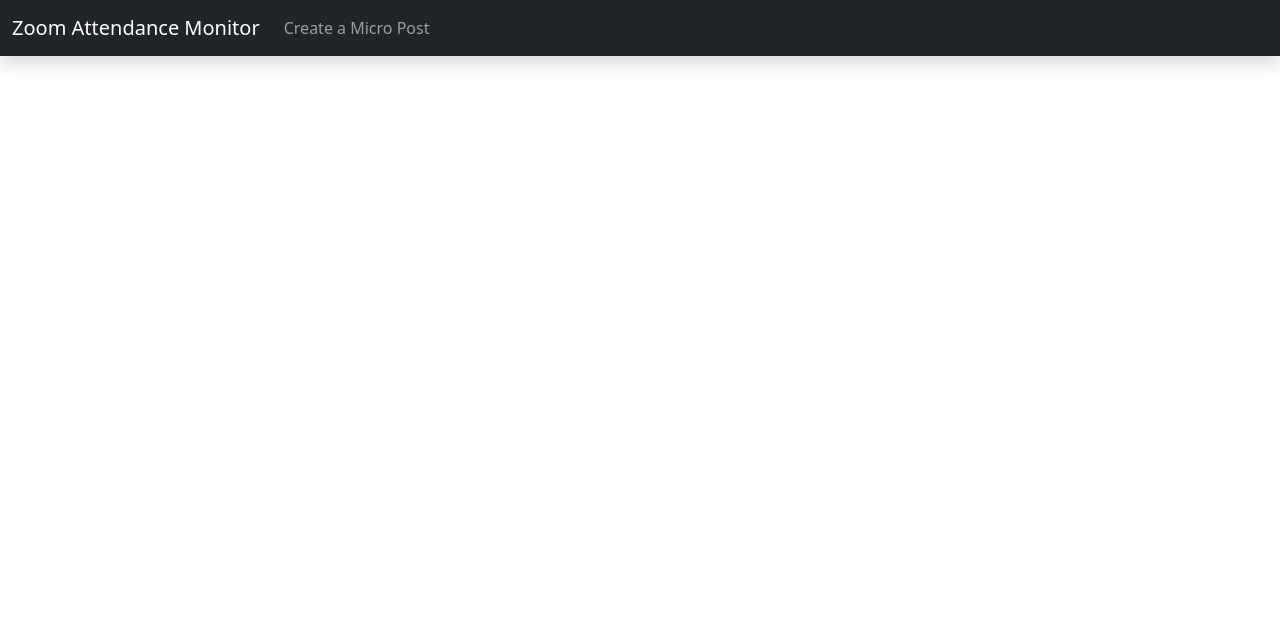
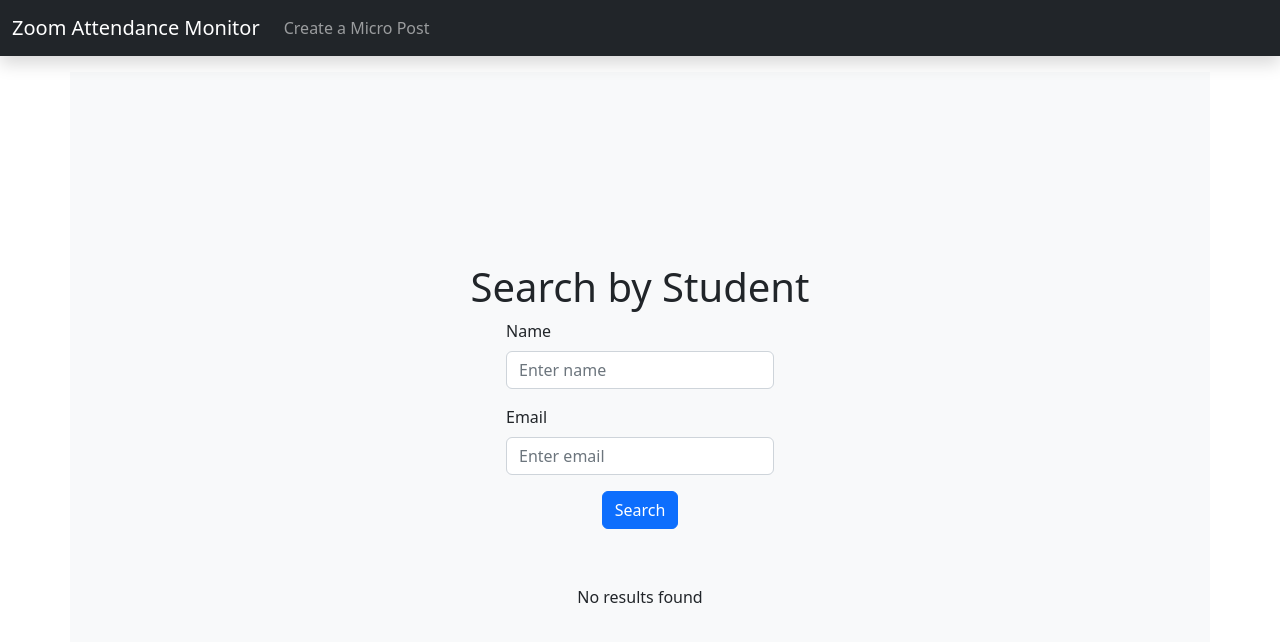
Before and after one commit to CUNYTechPrep/zoom-attendance-monitor, a React (Vite) app in the folder frontend/: page /search/student in a window 1280 px wide. Shown: the top 642 px of the page. Built offline with nearby package versions, Linux system fonts and the light colour scheme.

Commit message:
feat: Create search form for students (#46)
* Create the ui of the form

* Make request to backend to fetch student

* Add loading and error alert on UI

* Fix prettier errors

```diff
--- a/frontend/src/App.jsx
+++ b/frontend/src/App.jsx
@@ -5,6 +5,7 @@ import ShowPostPage from './pages/ShowPostPage';
 import HomePage from './pages/HomePage';
 
 import './App.css';
+import SearchFormStudents from './pages/SearchFormStudents';
 
 function Navigation() {
   return (
@@ -35,6 +36,7 @@ function App() {
           <Routes>
             <Route path="/posts/new" element={<PostFormPage />} />
             <Route path="/posts/:id" element={<ShowPostPage />} />
+            <Route path="/search/student" element={<SearchFormStudents />} />
             <Route path="/" element={<HomePage />} />
           </Routes>
         </div>
--- a/frontend/src/pages/HomePage.jsx
+++ b/frontend/src/pages/HomePage.jsx
@@ -1,10 +1,14 @@
+import { Link } from 'react-router-dom';
+
 function HomePage() {
   return (
     <div className="home-wrapper d-flex flex-column justify-content-center align-items-center text-center w-100 bg-light">
       <h1 className="mb-4">ZOOM ATTENDANCE</h1>
       <div className="d-grid gap-3 w-100 px-3" style={{ maxWidth: '300px' }}>
         <button className="btn btn-primary btn-lg">Search by Meeting</button>
-        <button className="btn btn-secondary btn-lg">Search by Student</button>
+        <Link className="btn btn-secondary btn-lg" to="/search/student">
+          Search by Student
+        </Link>
       </div>
     </div>
   );
--- /dev/null
+++ b/frontend/src/pages/SearchFormStudents.jsx
@@ -0,0 +1,113 @@
+import { useState } from 'react';
+import LoadingSpinner from '../components/LoadingSpinner';
+import ErrorAlert from '../components/ErrorAlert';
+
+function SearchFormStudents() {
+  const [name, setName] = useState('');
+  const [email, setEmail] = useState('');
+  const [loading, setLoading] = useState(false);
+  const [results, setResults] = useState([]);
+  const [error, setError] = useState(false);
+
+  const handleNameChange = (event) => {
+    setName(event.target.value);
+  };
+
+  const handleEmailChange = (event) => {
+    setEmail(event.target.value);
+  };
+
+  const handleSubmit = async (event) => {
+    event.preventDefault();
+    setLoading(true);
+    setError(false);
+
+    try {
+      const response = await fetch(
+        `/api/students?name=${name}&email=${email}`,
+        {
+          method: 'GET',
+          credentials: 'include',
+          headers: {
+            'Content-Type': 'application/json',
+          },
+        }
+      );
+
+      if (response.ok) {
+        const data = await response.json();
+        setResults(data);
+      } else {
+        setError(true);
+      }
+    } catch (error) {
+      console.error('Server error while fetching students', error);
+      setError(true);
+    } finally {
+      setLoading(false);
+    }
+  };
+
+  return (
+    <div className="home-wrapper d-flex flex-column justify-content-center align-items-center text-center w-100 bg-light">
+      {error && <ErrorAlert details={'Failed to fetch students'} />}
+      <h1>Search by Student</h1>
+      <div className="d-grid gap-3 w-100 px-3" style={{ maxWidth: '300px' }}>
+        <form className="mb-3">
+          <div className="mb-3 text-start">
+            <label htmlFor="name" className="form-label">
+              Name
+            </label>
+            <input
+              type="text"
+              className="form-control"
+              id="name"
+              placeholder="Enter name"
+              onChange={handleNameChange}
+            />
+          </div>
+          <div className="mb-3 text-start">
+            <label htmlFor="email" className="form-label me-3">
+              Email
+            </label>
+            <input
+              type="email"
+              className="form-control"
+              id="email"
+              placeholder="Enter email"
+              onChange={handleEmailChange}
+            />
+          </div>
+          <button
+            type="submit"
+            className="btn btn-primary"
+            onClick={handleSubmit}
+            disabled={loading}
+          >
+            Search
+          </button>
+        </form>
+        {loading && (
+          <div className="my-3">
+            <LoadingSpinner />
+          </div>
+        )}
+        <div className="results mt-4">
+          {results.length > 0 ? (
+            <ul className="list-group">
+              {results.map((result) => (
+                <li key={result.id} className="list-group-item">
+                  {result.name} - {result.email}
+                </li>
+              ))}
+            </ul>
+          ) : (
+            <p>No results found</p>
+          )}
+        </div>
+      </div>
+    </div>
+  );
+}
+
+export default SearchFormStudents;
```
